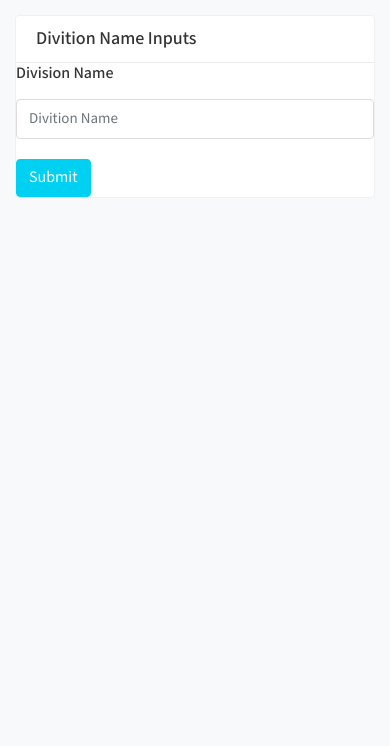
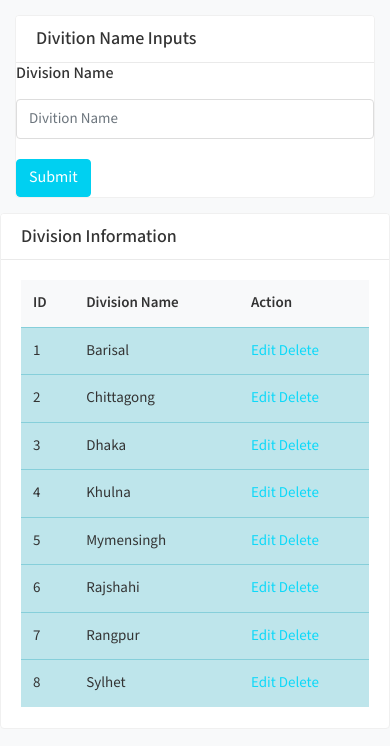
Before and after one commit to Salman13201016/django_dep_recom, a Django app: page /division/ in a window 390 px wide. Shown: the part 60-806 px from the top of the page. Run offline with Django 4.2, Linux system fonts and the light colour scheme; data comes from the database, SQL or seed files in the repository; some libraries are stand-ins or nearby versions.

Commit message:
Division name curd operation done

```diff
--- a/From_Doccure/division/urls.py
+++ b/From_Doccure/division/urls.py
@@ -8,5 +8,9 @@ urlpatterns = [
     path('', division.Division_Name_panel,name='division'),
     path('store/', division.Division_Name_store,name='division_stor'),
 
+    path('edit_division/<int:id>', division.edit_division,name='edit_division'),
+    path('division/update/', division.update_edit_division,name='update_division'),
+    path('edit_division/delete/<int:id>', division.delete_division,name='delete_division'),
+
 
 ]
--- a/From_Doccure/division/views.py
+++ b/From_Doccure/division/views.py
@@ -7,7 +7,8 @@ from . import models
 # Create your views here.
 
 def Division_Name_panel(request):
-    divi_data = Division_Name.objects.values('division').distinct()
+    divi_data = Division_Name.objects.all()
+    # divi_data = Division_Name.objects.values('division').distinct()
     storage = messages.get_messages(request)
     storage.used = True
     context = {'division_data':divi_data,}
@@ -31,3 +32,25 @@ def Division_Name_store(request):
 
     except (IntegrityError) as e:
         messages.error(request, 'The Division name hase been inserted Successfully')
+
+
+def edit_division(request, id):
+    # data = get_object_or_404(Doctor_Depert_name, id=id)
+    context={
+        'id':id,
+    }
+    return render(request,'form/Division/division_edit.html',context)
+
+def update_edit_division(request):
+    id = request.POST.get('id')
+    data = get_object_or_404(Division_Name, id=id)
+    division = request.POST.get('divi_name')
+    data.division = division
+    data.save()
+    return redirect('/division/')
+
+
+def delete_division(request, id):
+    data = get_object_or_404(Division_Name, id=id)
+    data.delete()
+    return redirect('/division/')
--- a/From_Doccure/templates/form/Department/edit.html
+++ b/From_Doccure/templates/form/Department/edit.html
@@ -32,7 +32,7 @@
 									  {% csrf_token %}
 									  <div class="form-group">
 										<label for="exampleInputName1"><h5 >Edit Department Name</h5></label>
-										<input type="text" class="form-control" id="exampleInputName1" placeholder="Name" name="depat_name">
+										<input type="text" class="form-control" id="exampleInputName1" placeholder="Department Name" name="depat_name">
                                         <input type="hidden" name="id" value="{{id}}">
 									  </div>
 									  <button type="submit" class="btn btn-primary me-2">Submit</button>
--- a/From_Doccure/templates/form/Disease/edit.html
+++ b/From_Doccure/templates/form/Disease/edit.html
@@ -32,7 +32,7 @@
 									  {% csrf_token %}
 									  <div class="form-group">
 										<label for="exampleInputName1"><h5 >Edit Disease Name</h5></label>
-										<input type="text" class="form-control" id="exampleInputName1" placeholder="Name" name="disease_name">
+										<input type="text" class="form-control" id="exampleInputName1" placeholder="Disease Name" name="disease_name">
                                         <input type="hidden" name="id" value="{{id}}">
 									  </div>
 									  <button type="submit" class="btn btn-primary me-2">Submit</button>
--- a/From_Doccure/templates/form/division/division.html
+++ b/From_Doccure/templates/form/division/division.html
@@ -44,10 +44,56 @@
 						</div>
 					</div>
 
+					<div class="row">
+						<div class="col-sm-12">
+							<div class="card">
+								<div class="card-header">
+									<h4 class="card-title">Division Information</h4>
 
+								</div>
+								<div class="card-body">
+
+									<div class="table-responsive">
+										<table class="datatable table table-stripped">
+											<thead>
+												<tr>
+													<th>ID</th>
+													<th>Division Name</th>
+													<th>Action</th>
+
+												</tr>
+											</thead>
+											<tbody>
+												{% for table_data in division_data %}
+												<tr class="table-info">
+												  <td>
+													{{ forloop.counter }}
+												  </td>
+												  <td>
+													{{table_data.division}}
+												  </td>
+
+												  <td>
+													<a  href="{% url 'edit_division' table_data.id %}">Edit</a>
+													<a  href="{% url 'delete_division' table_data.id %}">Delete</a>
+
+
+												  </td>
+												</tr>
+												{% endfor %}
+											  </tbody>
+											</tbody>
+										</table>
+									</div>
+								</div>
+							</div>
+						</div>
+					</div>
 
 				</div>
 			</div>
+
+
 			<!-- /Main Wrapper -->
 
 {% endblock content %}
```
Also changed, not shown: From_Doccure/templates/form/division/division_edit.html (renamed from From_Doccure/templates/form/District/district_edit.html, +5 -5 lines).
